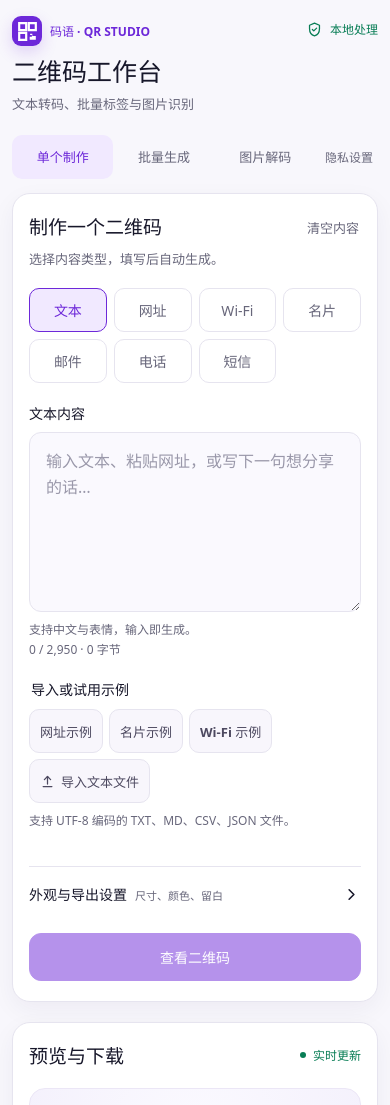
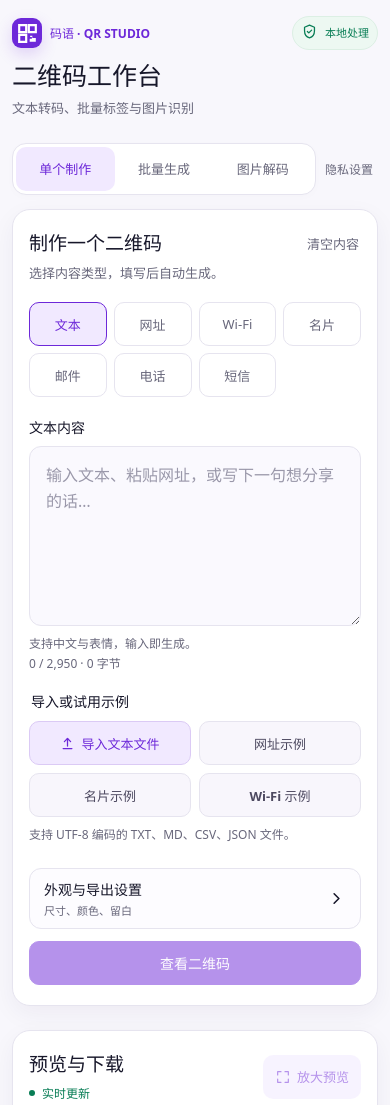
Before and after one commit to Yiya-ai/QR-Studio, a website: page index.html in a window 390 px wide. Shown: the top 1105 px of the page. Drawn offline with Linux system fonts and the light colour scheme.

Commit message:
Polish purple workspace layout and responsive controls

```diff
--- a/index.html
+++ b/index.html
@@ -10,7 +10,7 @@
       content="在浏览器中将文本、网址、联系方式或 Wi-Fi 信息转换为二维码。"
     />
     <title>QR-Studio · 文本二维码生成器</title>
-    <link rel="stylesheet" href="styles.css?v=20261024-purple" />
+    <link rel="stylesheet" href="styles.css?v=20261025-polish" />
   </head>
   <body>
     <a class="skip-link" href="#generator">跳到二维码生成器</a>
@@ -37,9 +37,9 @@
 
       <nav class="workspace-nav" aria-label="工具导航">
         <div class="workspace-nav__tools">
-          <a href="#generator" data-tool="generator" aria-current="page">单个制作</a>
-          <a href="#batch-section" data-tool="batch-section">批量生成</a>
-          <a href="#decoder-section" data-tool="decoder-section">图片解码</a>
+          <a href="#generator" data-tool="generator" aria-current="page"><svg viewBox="0 0 24 24" aria-hidden="true"><rect x="4" y="4" width="6" height="6" rx="1"/><rect x="14" y="4" width="6" height="6" rx="1"/><rect x="4" y="14" width="6" height="6" rx="1"/><path d="M14 14h3v3h3v3h-6z"/></svg>单个制作</a>
+          <a href="#batch-section" data-tool="batch-section"><svg viewBox="0 0 24 24" aria-hidden="true"><rect x="7" y="7" width="13" height="13" rx="2"/><path d="M16 4H6a2 2 0 0 0-2 2v10"/><path d="M11 12h5m-5 4h5"/></svg>批量生成</a>
+          <a href="#decoder-section" data-tool="decoder-section"><svg viewBox="0 0 24 24" aria-hidden="true"><path d="M8 4H4v4m12-4h4v4M4 16v4h4m12-4v4h-4M3 12h18"/></svg>图片解码</a>
         </div>
         <a class="workspace-nav__privacy" href="#privacy-title">隐私设置</a>
       </nav>
@@ -87,13 +87,13 @@
           <fieldset class="quick-actions">
             <legend>导入或试用示例</legend>
             <div class="quick-actions__buttons">
-              <button type="button" class="chip" data-preset="url">网址示例</button>
-              <button type="button" class="chip" data-preset="contact">名片示例</button>
-              <button type="button" class="chip" data-preset="wifi">Wi-Fi 示例</button>
               <button type="button" class="chip chip--file" id="text-file-picker">
                 <svg viewBox="0 0 24 24" aria-hidden="true"><path d="M12 16V4"/><path d="m7 9 5-5 5 5"/><path d="M5 20h14"/></svg>
                 导入文本文件
               </button>
+              <button type="button" class="chip" data-preset="url">网址示例</button>
+              <button type="button" class="chip" data-preset="contact">名片示例</button>
+              <button type="button" class="chip" data-preset="wifi">Wi-Fi 示例</button>
               <input id="text-file-input" type="file" accept=".txt,.md,.csv,.json,text/plain,text/csv,application/json" hidden />
             </div>
             <p class="file-import-status" id="text-file-status" role="status" aria-live="polite">支持 UTF-8 编码的 TXT、MD、CSV、JSON 文件。</p>
@@ -146,8 +146,9 @@
           <div class="panel__heading">
             <div>
               <h2>预览与下载</h2>
+              <span class="live-indicator"><i></i>实时更新</span>
             </div>
-            <span class="live-indicator"><i></i>实时更新</span>
+            <button class="text-button preview-zoom" id="zoom-single-button" type="button" aria-haspopup="dialog" disabled><svg viewBox="0 0 24 24" aria-hidden="true"><path d="M9 4H4v5m11-5h5v5M4 15v5h5m11-5v5h-5"/></svg>放大预览</button>
           </div>
 
           <button class="qr-stage" id="qr-stage" type="button" aria-label="点击二维码放大预览" aria-haspopup="dialog" disabled>
@@ -157,10 +158,11 @@
               <span>输入内容后生成二维码</span>
             </span>
           </button>
-          <button class="text-button" id="zoom-single-button" type="button" aria-haspopup="dialog" disabled>放大预览</button>
+          <div class="preview-feedback">
           <p class="preview-hint" id="preview-hint" aria-live="polite">二维码已准备好，可使用手机相机扫描。</p>
           <p id="qr-metrics" class="qr-metrics"></p>
           <p id="quality-status" class="field-status" role="status"></p>
+          </div>
 
           <div class="preview-actions">
             <button class="button button--primary" type="button" id="download-button">
--- a/styles.css
+++ b/styles.css
@@ -11,6 +11,8 @@
   --color-input: #faf9fe;
   --shadow-card: 0 8px 24px rgba(38, 24, 75, .05);
   --radius-card: 18px;
+  --radius-control: 10px;
+  --control-height: 44px;
   color: var(--color-ink);
   background: var(--color-background);
   font-family: "PingFang SC", "Microsoft YaHei", system-ui, sans-serif;
@@ -31,30 +33,30 @@ button:focus-visible, a:focus-visible, textarea:focus-visible, select:focus-visi
 .skip-link { position: absolute; top: -48px; left: 16px; z-index: 20; padding: 12px 16px; background: var(--color-ink); color: white; border-radius: 10px; text-decoration: none; }
 .skip-link:focus { top: 16px; }
 
-main { width: min(1160px, calc(100% - 40px)); margin: 0 auto; padding: 24px 0 40px; }
-.hero { display: grid; grid-template-columns: 1fr auto; gap: 4px 16px; margin-bottom: 16px; }
+main { width: min(1200px, calc(100% - 48px)); margin: 0 auto; padding: 24px 0 40px; }
+.hero { display: grid; grid-template-columns: 1fr auto; gap: 4px 16px; margin-bottom: 20px; }
 .hero__eyebrow { grid-column: 1; display: inline-flex; align-items: center; gap: 8px; color: var(--color-primary); font-size: 12px; font-weight: 800; }
 .brand-mark { display: grid; place-items: center; width: 30px; height: 30px; color: white; background: var(--color-primary); border-radius: 9px; box-shadow: 0 6px 16px rgba(109, 40, 217, .18); }
 .brand-mark svg { width: 21px; height: 21px; }
 h1, h2, p { margin-top: 0; }
 h1 { grid-column: 1; margin: 4px 0 0; color: var(--color-ink); font-size: 26px; font-weight: 650; line-height: 1.35; }
 .hero__intro { grid-column: 1; margin: 0; color: var(--color-muted); font-size: 14px; line-height: 1.6; }
-.hero__notes { grid-column: 2; grid-row: 1 / 4; align-self: center; color: var(--color-success); font-size: 13px; font-weight: 650; }
+.hero__notes { grid-column: 2; grid-row: 1 / 4; align-self: center; padding: 8px 12px; background: #edf8f2; border: 1px solid #dcefe4; border-radius: 999px; color: var(--color-success); font-size: 12px; font-weight: 600; }
 .hero__notes span, .privacy-note { display: inline-flex; align-items: center; gap: 7px; }
 .hero__notes svg, .privacy-note svg { width: 17px; height: 17px; fill: none; stroke: currentColor; stroke-linecap: round; stroke-linejoin: round; stroke-width: 1.8; }
 
-.generator { display: grid; grid-template-columns: minmax(0, 1.2fr) minmax(0, 1fr); gap: 20px; align-items: stretch; }
+.generator { display: grid; grid-template-columns: minmax(0, 1.15fr) minmax(0, 1fr); gap: 24px; align-items: stretch; }
 .generator > .panel--editor { display: flex; flex-direction: column; }
-.panel--editor #content-input:not([readonly]) { min-height: 248px; }
-#single-settings-slot { margin-top: auto; padding-top: 16px; }
-.panel { min-width: 0; padding: 26px; background: var(--color-surface); border: 1px solid var(--color-border); border-radius: var(--radius-card); box-shadow: var(--shadow-card); }
+.panel--editor #content-input:not([readonly]) { min-height: 208px; }
+#single-settings-slot { margin-top: auto; padding-top: 8px; }
+.panel { min-width: 0; padding: 24px; background: var(--color-surface); border: 1px solid var(--color-border); border-radius: var(--radius-card); box-shadow: var(--shadow-card); }
 .panel__heading { display: flex; align-items: flex-start; justify-content: space-between; gap: 14px; margin-bottom: 22px; }
 .panel__heading > div { min-width: 0; }
 .panel__heading > .text-button { flex-shrink: 0; margin-top: -8px; }
-.section-description { margin: 8px 0 0; color: var(--color-muted); font-size: 13px; line-height: 1.7; }
+.section-description { margin: 6px 0 0; color: var(--color-muted); font-size: 13px; line-height: 1.7; }
 .section-kicker { margin-bottom: 7px; color: var(--color-primary); font-size: 12px; font-weight: 800; letter-spacing: .09em; }
 h2 { margin-bottom: 0; font-size: 19px; font-weight: 650; line-height: 1.4; }
-.text-button { min-width: 44px; min-height: 44px; padding: 0 10px; color: var(--color-muted); background: transparent; border: 0; border-radius: 9px; font-size: 14px; font-weight: 700; }
+.text-button { min-width: var(--control-height); min-height: var(--control-height); padding: 0 10px; color: var(--color-muted); background: transparent; border: 0; border-radius: var(--radius-control); font-size: 13px; font-weight: 600; }
 .text-button:hover { color: var(--color-primary); background: var(--color-primary-soft); }
 .input-label, .field-label { display: block; color: var(--color-ink); font-size: 14px; font-weight: 600; }
 textarea { display: block; width: 100%; min-height: 172px; margin-top: 9px; padding: 16px; resize: vertical; color: var(--color-ink); background: var(--color-input); border: 1px solid var(--color-border); border-radius: 12px; font-size: 16px; line-height: 1.6; transition: border-color 180ms ease, background 180ms ease, box-shadow 180ms ease; }
@@ -65,7 +67,7 @@ textarea:focus { border-color: var(--color-primary); background: #fff; box-shado
 .input-meta p { margin-bottom: 0; }
 .counter { flex: 0 0 auto; font-variant-numeric: tabular-nums; }
 
-.quick-actions { margin: 20px 0; padding: 0; border: 0; }
+.quick-actions { margin: 18px 0 16px; padding: 0; border: 0; min-width: 0; }
 .quick-actions legend { margin-bottom: 10px; color: var(--color-ink); font-size: 14px; font-weight: 600; }
 .quick-actions__buttons { display: flex; flex-wrap: wrap; gap: 8px; }
 .chip { min-height: 44px; padding: 0 12px; color: #4d4960; background: #f8f6fc; border: 1px solid var(--color-border); border-radius: 10px; font-size: 13px; font-weight: 700; transition: color 180ms ease, background 180ms ease, border-color 180ms ease, transform 180ms ease; }
@@ -73,20 +75,26 @@ textarea:focus { border-color: var(--color-primary); background: #fff; box-shado
 .chip:active { transform: scale(.97); }
 .chip--file { display: inline-flex; align-items: center; gap: 6px; }
 .chip--file svg { width: 15px; height: 15px; fill: none; stroke: currentColor; stroke-linecap: round; stroke-linejoin: round; stroke-width: 2; }
+.chip--file { color: var(--color-primary); background: var(--color-primary-soft); border-color: #dbcaf5; }
 .file-import-status { min-height: 18px; margin: 9px 0 0; color: var(--color-muted); font-size: 12px; line-height: 1.5; }
 .file-import-status[data-state="error"] { color: #b42318; }
 .file-import-status[data-state="success"] { color: var(--color-success); }
 
-.settings { border-top: 1px solid var(--color-border); }
+.settings { border: 1px solid var(--color-border); border-radius: 12px; background: #fdfcff; }
+.settings[open] { background: white; }
 .settings summary small { display: inline-block; margin-left: 12px; font-size: 12px; color: var(--color-muted); font-weight: 400; }
 .payload-preview > summary { min-height: 44px; padding: 12px 0; color: var(--color-muted); cursor: pointer; font-size: 13px; }
 .payload-preview:has(> summary:not([hidden])) { margin: 12px 0 20px; border-top: 1px solid var(--color-border); }
 .payload-preview:has(> summary:not([hidden])) textarea { min-height: 100px; }
-.settings summary { display: flex; align-items: center; justify-content: space-between; min-height: 54px; list-style: none; color: var(--color-ink); font-size: 14px; font-weight: 600; cursor: pointer; }
+.settings summary { display: flex; align-items: center; justify-content: space-between; gap: 8px; min-height: 52px; padding: 10px 14px; list-style: none; color: var(--color-ink); font-size: 14px; font-weight: 600; cursor: pointer; border-radius: 12px; }
+.settings summary:hover { background: var(--color-primary-soft); }
 .settings summary::-webkit-details-marker { display: none; }
 .settings summary svg { width: 19px; height: 19px; fill: none; stroke: currentColor; stroke-linecap: round; stroke-linejoin: round; stroke-width: 2; transition: transform 180ms ease; }
 .settings:not([open]) summary svg { transform: rotate(-90deg); }
-.settings__content { display: grid; grid-template-columns: 1fr 1fr; gap: 16px; padding: 2px 0 4px; }
+.settings__content { display: grid; grid-template-columns: minmax(0, 1fr) minmax(0, 1fr); gap: 16px; padding: 8px 14px 16px; }
+.field-label { min-width: 0; }
+.field-label input:not([type="checkbox"]):hover, .field-label select:hover { border-color: #cfc9df; }
+.field-label input:disabled { color: var(--color-muted); opacity: .65; cursor: not-allowed; }
 .field-label select { display: block; width: 100%; min-width: 0; min-height: 46px; margin-top: 8px; padding: 0 28px 0 10px; color: var(--color-ink); background: var(--color-input); border: 1px solid var(--color-border); border-radius: 10px; }
 .color-field { display: flex; align-items: center; gap: 10px; min-height: 55px; padding: 8px 10px; background: var(--color-input); border: 1px solid var(--color-border); border-radius: 10px; }
 .color-field input { flex: 0 0 34px; width: 34px; height: 34px; padding: 2px; background: white; border: 1px solid var(--color-border); border-radius: 10px; }
@@ -105,11 +113,16 @@ textarea:focus { border-color: var(--color-primary); background: #fff; box-shado
 .qr-stage:not(:disabled) { cursor: zoom-in; }
 .qr-stage:not(:disabled):hover { border-color: var(--color-primary); }
 .qr-stage:disabled { cursor: default; }
-#zoom-single-button { align-self: center; margin-top: 4px; color: var(--color-primary); }
-#zoom-single-button:disabled { color: var(--color-muted); cursor: default; }
+.panel--preview .panel__heading { align-items: center; margin-bottom: 18px; }
+.panel--preview .live-indicator { margin-top: 6px; }
+#zoom-single-button { display: inline-flex; align-items: center; justify-content: center; gap: 6px; margin: 0; padding: 0 12px; color: var(--color-primary); background: var(--color-primary-soft); }
+#zoom-single-button svg { width: 16px; height: 16px; fill: none; stroke: currentColor; stroke-width: 1.8; stroke-linecap: round; stroke-linejoin: round; }
+.text-button:disabled { color: var(--color-muted); opacity: .5; cursor: not-allowed; }
+.text-button:disabled:hover { background: transparent; }
+.preview-feedback { padding: 12px 0 0; }
 .preview-hint { min-height: 20px; margin: 8px 0 0; color: var(--color-muted); font-size: 12px; line-height: 1.5; text-align: center; }
 .preview-actions { display: grid; grid-template-columns: 1fr 1fr; gap: 10px; margin-top: 18px; }
-.button { display: inline-flex; align-items: center; justify-content: center; gap: 8px; min-height: 48px; padding: 0 14px; border-radius: 12px; font-size: 14px; font-weight: 800; transition: background 140ms ease, border-color 140ms ease, box-shadow 140ms ease; }
+.button { display: inline-flex; align-items: center; justify-content: center; gap: 8px; min-height: var(--control-height); padding: 0 14px; border-radius: var(--radius-control); font-size: 14px; font-weight: 650; transition: background 140ms ease, border-color 140ms ease, box-shadow 140ms ease; }
 .button svg { width: 18px; height: 18px; fill: none; stroke: currentColor; stroke-linecap: round; stroke-linejoin: round; stroke-width: 2; }
 .button--primary { color: white; background: var(--color-primary); border: 1px solid var(--color-primary); box-shadow: 0 8px 18px rgba(109, 40, 217, .2); }
 .button--primary:hover { background: var(--color-primary-strong); border-color: var(--color-primary-strong); box-shadow: 0 10px 24px rgba(109, 40, 217, .28); }
@@ -121,14 +134,16 @@ textarea:focus { border-color: var(--color-primary); background: #fff; box-shado
 .privacy-note svg { color: var(--color-success); }
 
 .decoder { margin-top: 0; }
-.workspace-nav { display: flex; align-items: center; justify-content: space-between; gap: 12px; padding: 8px; margin-bottom: 20px; position: sticky; top: 0; z-index: 10; background: var(--color-background); border-radius: 14px; }
-.workspace-nav__tools { display: flex; gap: 8px; }
-.workspace-nav a { display: inline-flex; justify-content: center; align-items: center; min-height: 44px; padding: 0 16px; color: var(--color-muted); font-weight: 650; font-size: 14px; text-decoration: none; border-radius: 10px; }
+.workspace-nav { display: flex; align-items: center; justify-content: space-between; gap: 12px; padding: 8px 0; margin-bottom: 16px; position: sticky; top: 0; z-index: 10; background: var(--color-background); }
+.workspace-nav__tools { display: flex; gap: 4px; padding: 4px; border: 1px solid var(--color-border); border-radius: 14px; background: white; box-shadow: 0 2px 8px #26184b04; }
+.workspace-nav a { display: inline-flex; justify-content: center; align-items: center; gap: 7px; min-height: var(--control-height); padding: 0 16px; color: var(--color-muted); font-weight: 650; font-size: 14px; text-decoration: none; border-radius: var(--radius-control); }
+.workspace-nav a svg { width: 17px; height: 17px; flex-shrink: 0; fill: none; stroke: currentColor; stroke-width: 1.7; stroke-linecap: round; stroke-linejoin: round; }
 .workspace-nav a:hover { color: var(--color-primary); }
 .workspace-nav a[aria-current="page"] { color: var(--color-primary); background: var(--color-primary-soft); font-weight: 750; }
 .workspace-nav .workspace-nav__privacy { font-size: 13px; padding: 0 12px; }
-.content-types { display: flex; flex-wrap: wrap; gap: 7px; margin-bottom: 20px; }
-.content-types button { padding: 8px 12px; min-height: 44px; border-radius: 10px; border: 1px solid var(--color-border); background: white; color: var(--color-muted); font-size: 14px; }
+.content-types { display: grid; grid-template-columns: repeat(7, minmax(0, 1fr)); gap: 6px; margin-bottom: 20px; }
+.content-types button { padding: 8px 4px; min-height: var(--control-height); border-radius: var(--radius-control); border: 1px solid var(--color-border); background: white; color: var(--color-muted); font-size: 13px; white-space: nowrap; }
+.content-types button:hover { color: var(--color-primary); border-color: #cbb8f4; background: #faf7ff; }
 .content-types button[aria-pressed="true"] { color: var(--color-primary); background: var(--color-primary-soft); border-color: var(--color-primary); font-weight: 650; }
 .payload-fields { display: grid; grid-template-columns: 1fr 1fr; gap: 16px; margin-bottom: 12px; }
 .payload-fields > :only-child { grid-column: 1 / -1; }
@@ -141,7 +156,7 @@ textarea:focus { border-color: var(--color-primary); background: #fff; box-shado
 .field-status[data-state="error"] { color: #b42318; }
 .qr-metrics { margin: 8px 0 4px; color: var(--color-muted); text-align: center; font-size: 12px; }
 .panel--preview .field-status { margin: 6px 0; text-align: center; }
-.static-note { margin: 12px 0 0; font-size: 12px; line-height: 1.65; color: var(--color-muted); }
+.static-note { margin: 12px 0 0; padding-top: 12px; border-top: 1px solid var(--color-border); font-size: 12px; line-height: 1.65; color: var(--color-muted); }
 .batch { margin-top: 0; }
 .print-preview { margin-top: 20px; }
 .batch-workspace { display: grid; grid-template-columns: minmax(0, 1fr) minmax(0, 1fr); gap: 28px; }
@@ -155,11 +170,12 @@ textarea:focus { border-color: var(--color-primary); background: #fff; box-shado
 .batch-empty p { font-size: 12px; margin: 0; }
 .batch-toolbar { display: flex; flex-wrap: wrap; align-items: flex-end; gap: 12px; margin: 16px 0; }
 .batch-toolbar .field-label { min-width: 0; flex: 1 1 160px; }
-.batch-export-actions .field-label { flex-basis: 100%; }
+.batch-export-actions { display: grid; grid-template-columns: minmax(0, 1fr) auto auto; gap: 8px; }
+.batch-export-actions .button { padding-inline: 10px; }
 .batch-results { display: grid; grid-template-columns: repeat(2, minmax(0, 1fr)); gap: 12px; }
 .batch-card { border: 1px solid var(--color-border); padding: 14px; border-radius: 14px; min-width: 0; display: flex; flex-direction: column; align-items: center; }
 .batch-card h3 { font-size: 13px; line-height: 1.5; margin: 0 0 12px; width: 100%; overflow-wrap: anywhere; }
-.batch-card .text-button { width: 100%; padding: 0 4px; font-size: 12px; white-space: nowrap; }
+.batch-card .text-button { width: 100%; padding: 0 4px; margin-top: 8px; border: 1px solid var(--color-border); font-size: 12px; white-space: nowrap; }
 .batch-card canvas { width: 100%; height: auto; max-width: 180px; }
 .qr-thumbnail { display: grid; place-items: center; gap: 8px; width: 100%; padding: 4px; background: white; border: 0; border-radius: 8px; cursor: zoom-in; }
 .qr-thumbnail span { min-height: 32px; display: grid; place-items: center; color: var(--color-primary); font-size: 12px; }
@@ -186,7 +202,7 @@ textarea:focus { border-color: var(--color-primary); background: #fff; box-shado
 .privacy-badge { display: inline-flex; align-items: center; gap: 6px; margin-top: 3px; color: var(--color-success); font-size: 12px; font-weight: 600; white-space: nowrap; }
 .privacy-badge svg { width: 17px; height: 17px; fill: none; stroke: currentColor; stroke-linecap: round; stroke-linejoin: round; stroke-width: 1.8; }
 .decoder__intro { max-width: 690px; margin-bottom: 20px; color: var(--color-muted); font-size: 14px; line-height: 1.65; }
-.decoder__content { display: grid; grid-template-columns: minmax(0, 1.4fr) minmax(156px, .6fr); gap: 16px; }
+.decoder__content { display: grid; grid-template-columns: minmax(0, 1fr) minmax(180px, .4fr); gap: 20px; }
 .drop-zone { display: flex; align-items: center; justify-content: center; flex-wrap: wrap; gap: 14px; min-height: 166px; padding: 24px; color: var(--color-muted); background: var(--color-input); border: 1.5px dashed #cfc7e1; border-radius: 14px; text-align: center; transition: border-color 180ms ease, background 180ms ease, transform 180ms ease; }
 .drop-zone.is-dragging { background: var(--color-primary-soft); border-color: var(--color-primary); transform: scale(1.01); }
 .drop-zone__icon { flex: 0 0 auto; width: 32px; height: 32px; color: var(--color-primary); fill: none; stroke: currentColor; stroke-linecap: round; stroke-linejoin: round; stroke-width: 1.8; }
@@ -195,7 +211,7 @@ textarea:focus { border-color: var(--color-primary); background: #fff; box-shado
 .drop-zone span { color: var(--color-muted); font-size: 12px; }
 .drop-zone .button { min-width: 104px; }
 .decoder-preview { display: grid; place-items: center; min-height: 166px; overflow: hidden; background: var(--color-input); border: 1px solid var(--color-border); border-radius: 14px; }
-.decoder-preview img { display: block; width: 100%; height: 164px; object-fit: contain; background: white; }
+.decoder-preview img { display: block; width: 100%; height: 212px; object-fit: contain; background: white; }
 .decoder-preview__empty { display: grid; place-items: center; gap: 8px; color: #8b8799; font-size: 12px; }
 .decoder-preview__empty svg { width: 30px; height: 30px; fill: none; stroke: currentColor; stroke-linecap: round; stroke-linejoin: round; stroke-width: 1.5; }
 .decoder-status { min-height: 22px; margin: 13px 0 0; color: var(--color-muted); font-size: 13px; }
@@ -239,26 +255,33 @@ body.is-zooming { overflow: hidden; }
   .batch-export-actions .field-label { flex-basis: 160px; }
 }
 
+@media (min-width: 821px) and (max-width: 1100px) {
+  .content-types { grid-template-columns: repeat(4, minmax(0, 1fr)); }
+  .batch-export-actions { grid-template-columns: repeat(2, minmax(0, 1fr)); }
+  .batch-export-actions .field-label { grid-column: 1 / -1; }
+}
+
 @media (max-width: 460px) {
   main { width: calc(100% - 24px); padding-top: 16px; padding-bottom: 24px; }
   h1 { font-size: 25px; }
   h2 { font-size: 19px; }
   .hero__intro { font-size: 13px; }
-  .hero__notes { font-size: 12px; grid-row: 1; }
+  .hero__notes { font-size: 11px; grid-row: 1; padding: 6px 8px; }
   .hero { gap: 5px 8px; }
   .panel { padding: 20px 16px; border-radius: 18px; }
   .privacy-panel { padding: 20px 16px; }
   .panel__heading { gap: 8px; margin-bottom: 18px; }
   .panel__heading > .text-button { font-size: 13px; padding: 0 2px; }
   .workspace-nav { gap: 4px; padding: 4px 0; margin-bottom: 10px; }
-  .workspace-nav__tools { flex: 1; gap: 0; }
-  .workspace-nav__tools a { flex: 1; padding: 0 8px; font-size: 13px; white-space: nowrap; }
+  .workspace-nav__tools { flex: 1; gap: 0; padding: 3px; }
+  .workspace-nav__tools a { flex: 1; padding: 0 6px; font-size: 13px; white-space: nowrap; }
+  .workspace-nav a svg { display: none; }
   .workspace-nav .workspace-nav__privacy { padding: 0 5px; font-size: 12px; white-space: nowrap; }
   .content-types { display: grid; grid-template-columns: repeat(4, minmax(0, 1fr)); gap: 7px; }
   .content-types button { padding: 8px 4px; }
   .settings__content, .preview-actions { grid-template-columns: repeat(2, minmax(0, 1fr)); gap: 12px; }
-  .settings__content > :first-child { grid-column: 1 / -1; }
-  .settings summary small { margin-left: 8px; font-size: 11px; }
+  .settings__content > .field-label { grid-column: 1 / -1; }
+  .settings summary small { display: block; margin: 3px 0 0; font-size: 11px; }
   .field-label input:not([type="checkbox"]), .field-label select { font-size: 16px; }
   .field-label { min-width: 0; }
   .payload-fields { grid-template-columns: 1fr; }
@@ -269,11 +292,14 @@ body.is-zooming { overflow: hidden; }
   .input-meta { align-items: flex-start; flex-direction: column; gap: 2px; }
   .qr-stage { min-height: 248px; padding: 16px; }
   .qr-placeholder { min-height: 214px; }
-  .quick-actions__buttons { gap: 6px; }
-  .quick-actions .chip { padding: 0 10px; }
+  .quick-actions__buttons { display: grid; grid-template-columns: repeat(2, minmax(0, 1fr)); gap: 8px; }
+  .quick-actions .chip { padding: 0 6px; }
+  .chip--file { justify-content: center; }
   .batch-toolbar { gap: 10px; }
   .batch-editor > .batch-toolbar:first-of-type .field-label { flex-basis: 100%; }
   .batch-export-actions .field-label { flex-basis: 100%; }
+  .batch-export-actions { grid-template-columns: repeat(2, minmax(0, 1fr)); }
+  .batch-export-actions .field-label { grid-column: 1 / -1; }
   .batch-export-actions .button, .batch-create-actions .button { flex: 1; }
   .privacy-controls { gap: 12px; }
   .privacy-controls .field-label { width: 100%; }
@@ -284,6 +310,10 @@ body.is-zooming { overflow: hidden; }
   .zoom-toolbar .chip { flex: 1; padding: 0 6px; }
   .zoom-footer { flex-wrap: wrap; gap: 4px; }
   .zoom-footer button { margin-left: auto; }
+}
+
+@media (max-width: 360px) {
+  .settings__content .color-field { flex-direction: column; align-items: flex-start; gap: 6px; }
 }
 
 @page { size: A4 portrait; margin: 10mm; }
```
Also changed, not shown: docs/release-validation-2026-10-24.md (+6 -0 lines).
